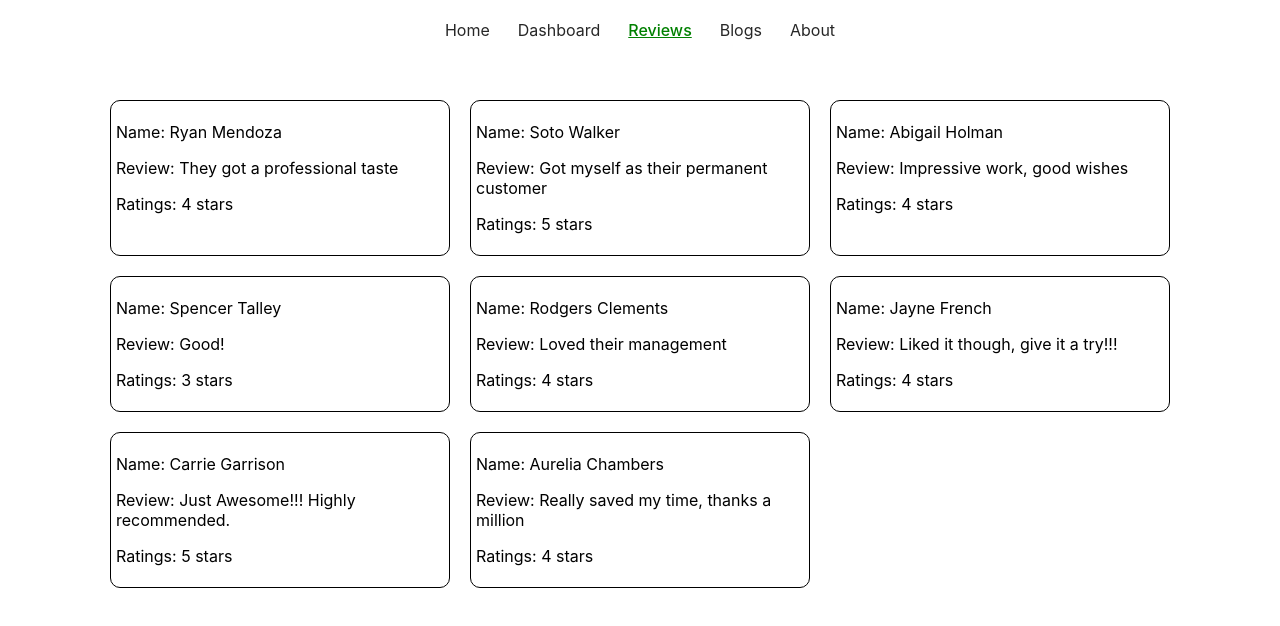
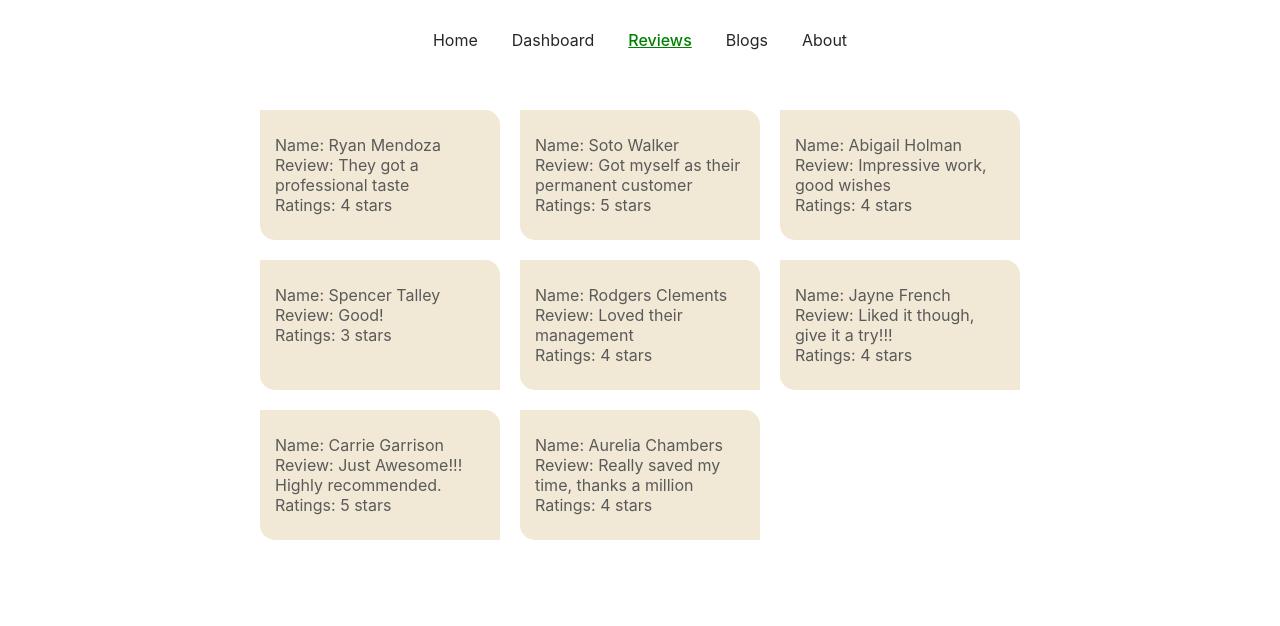
Before and after one commit to ijTuhin/product-analysis-site, a React (Create React App) app: page /review in a window 1280 px wide. Shown: the top 626 px of the page. Built offline with nearby package versions, Linux system fonts and the light colour scheme.

Commit message:
blog page done

```diff
--- a/src/component/Blogs/Blogs.css
+++ b/src/component/Blogs/Blogs.css
@@ -1,3 +1,8 @@
 .blog-container {
-    margin: 50px 150px;
+    margin: 80px 175px;
 }
+
+.blog-container h2 {
+    text-align: center;
+    margin-bottom: 60px;
+}
--- a/src/component/Blogs/Blogs.js
+++ b/src/component/Blogs/Blogs.js
@@ -1,13 +1,16 @@
+import { FontAwesomeIcon } from '@fortawesome/react-fontawesome';
+import { faArrowRightLong, faBarChart } from '@fortawesome/free-solid-svg-icons'
 import React from 'react';
 import './Blogs.css';
 const Blogs = () => {
     return (
         <div className='blog-container'>
+            <h1> <FontAwesomeIcon icon={faBarChart}></FontAwesomeIcon> <span style={{ color: "goldenrod" }}>Question</span> <span style={{ color: "rgba(64, 26, 56, 0.7)" }}>Answer</span></h1>
             <h3>What is Context API ?</h3>
-            <p>Lorem ipsum, dolor sit amet consectetur adipisicing elit. Exercitationem, dolores numquam quas, blanditiis corporis expedita assumenda facilis enim quo repellat optio eligendi nisi nulla, aut eum. Asperiores quasi rerum error quibusdam dolorem ipsum eligendi aliquam. Tempora, facilis eius quasi sapiente perferendis aspernatur. Eum eos natus alias iusto maiores doloribus ex!</p>
+            <p>The React Context API is a way for a React app to effectively produce global variables that can be passed around. It is primarily used when some data needs to be accessible by many components at different nesting levels. This is the alternative to "prop drilling" or moving props from grandparent to child to parent, and so on.. Context provides a way to share values between components without having to explicitly pass a prop through every level of the tree. It means, context API let a a component pass the very nested component of deep level without the help of it's upper level.</p>
             <hr />
-            <h3>Differences between Inline-blog & Inline-blog element</h3>
-            <p>Est ut veniam voluptatum temporibus earum consectetur culpa facilis fuga molestias? Ipsa corrupti perferendis nostrum numquam vero, quas porro magnam nihil error sunt excepturi doloremque, quod optio a eveniet quos veniam inventore iste commodi quam? Cumque, reprehenderit nam perferendis consectetur itaque, soluta, aliquam modi quam numquam asperiores voluptates illo in?</p>
+            <h3>What is semantic tag?</h3>
+            <p>Semantic HTML elements are those that clearly describe their meaning in a human- and machine-readable way, it also makes it easier to both the browser and the developer to understand the code. Elements such as &lt;header&gt; , &lt;footer&gt; and &lt;article&gt; are all considered semantic because they accurately describe the purpose of the element and the type of content that is inside them.Dec</p>
         </div>
     );
 };
--- a/src/component/Header/Header.css
+++ b/src/component/Header/Header.css
@@ -1,18 +1,18 @@
 .navbar-container {
     display: flex;
     justify-content: center;
-    margin: 20px 10px;
+    margin: 30px 10px;
 }
 
 .navbar-container .navbar {
     text-decoration: none;
     padding: 7px;
-    margin: 7px;
-    border-radius: 7px;
+    margin: 10px;
+    border-radius: 2.5px;
 }
 
 .navbar-container .navbar:hover {
-    background-color: rgba(86, 127, 160, 0.2);
+    background-color: rgba(64, 26, 56, 0.2);
     padding: 7px 10px;
     margin: 7px 10px;
 }
--- a/src/component/Home/Home.css
+++ b/src/component/Home/Home.css
@@ -1,21 +1,43 @@
 .home-page {
-    margin: 50px 150px;
+    margin: 50px 100px;
 }
 
 .home-page img {
-    width: 300px;
-    height: 300px;
+    width: 250px;
+    height: 250px;
     border-radius: 50%;
 }
 
 .heading-text {
-    margin-right: 30px;
+    margin-right: 80px;
 }
 
 .review-btn-container {
     display: flex;
     justify-content: center;
-    margin: 50px 20px;
+    margin: 30px 20px;
+}
+
+.less-review-container {
+    display: grid;
+    grid-template-columns: repeat(1, 1fr);
+    margin: 5px 200px;
+}
+
+.less-review-container p {
+    margin: 0 auto;
+}
+
+.less-review-card {
+    border: none;
+    border-radius: 5px;
+    padding: 15px;
+    margin: 10px;
+    background-color: rgba(49, 74, 84, 0.3);
+}
+
+.less-review-card:hover {
+    background-color: rgba(49, 74, 84, 0.6);
 }
 
 .review-btn {
--- a/src/component/Home/Home.js
+++ b/src/component/Home/Home.js
@@ -5,20 +5,20 @@ import './Home.css';
 import useReview from '../../hooks/useReview';
 import { useNavigate } from 'react-router-dom';
 import LessReview from './LessReview';
-import './../Reviews/Review.css';
 const Home = () => {
     const [reviews, setReviews] = useReview();
     const navigate = useNavigate();
     return (
         <div className='home-page'>
-            <div style={{ display: "flex", justifyContent: "space-between", alignItems: "center" }}>
+            <div style={{ display: "flex", justifyContent: "space-between", alignItems: "center", marginBottom: "70px" }}>
                 <div className='heading-text'>
                     <h1>Some <span style={{ color: "goldenrod" }}>Project</span> Name</h1>
                     <p>Lorem ipsum dolor sit amet consectetur adipisicing elit. Praesentium nisi ipsum, maxime delectus porro quas aut assumenda blanditiis aperiam ad provident mollitia repellat quis harum nobis earum commodi dolorem ratione quos optio voluptatem. Architecto cumque, amet suscipit ab doloribus quae impedit aperiam nisi eum rem sapiente aspernatur! Quasi quis, earum dolorem quos, quibusdam minus consectetur autem, neque voluptatum et nam.</p>
                 </div>
                 <img src={img} alt="img" />
             </div>
-            <div className='review-container'>
+            <h1 style={{ textAlign: "center" }}>What our customers say?</h1>
+            <div className='less-review-container'>
                 {
                     reviews.slice(0, 3).map(review => <LessReview
                         key={review.id}
--- a/src/component/Reviews/Review.css
+++ b/src/component/Reviews/Review.css
@@ -1,12 +1,23 @@
 .review-container {
     display: grid;
     grid-template-columns: repeat(3, 1fr);
-    margin: 50px 100px;
+    margin: 50px 250px;
+}
+
+.review-container p {
+    margin: 0 auto;
 }
 
 .review-card {
-    border: 1px solid;
-    border-radius: 10px;
-    padding: 5px;
+    border: none;
+    border-radius: 0px 15px;
+    padding: 25px 15px;
     margin: 10px;
+    background-color: rgba(187, 147, 45, 0.2);
+    color: rgb(90, 90, 90);
 }
+
+.review-card:hover {
+    background-color: rgba(64, 26, 56, 0.6);
+    color: aliceblue;
+}
```
